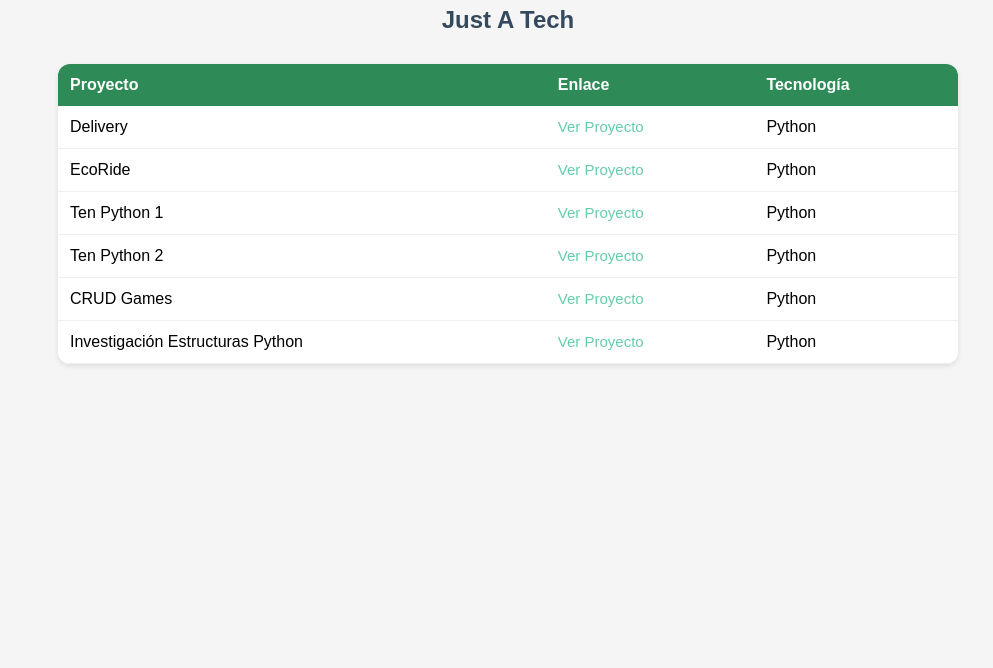
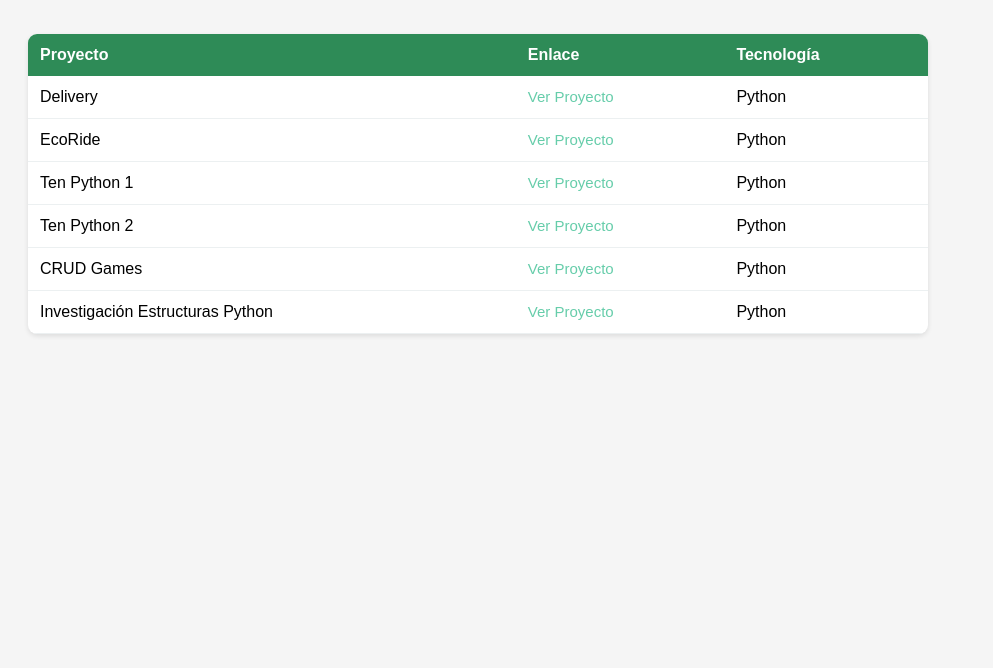
Before and after one commit to SaintDev00/Portafolio, a plain HTML site: page index.html in a window 1280 px wide. Shown: the part 132-800 px from the top of the page, without its empty margins (0-993 px from the left). Drawn offline with Linux system fonts and the light colour scheme.

Commit message:
Update index.html

```diff
--- a/index.html
+++ b/index.html
@@ -9,7 +9,7 @@
             font-family: Arial, sans-serif;
             max-width: 900px;
             margin: 5 auto;
-            padding: 50px;
+            padding: 20px;
             background-color: #f5f5f5;
         }
 
@@ -28,7 +28,7 @@
             width: 100%;
             border-collapse: collapse;
             background: white;
-            border-radius: 12px;
+            border-radius: 9px;
             overflow: hidden;
             box-shadow: 0 2px 5px rgba(0,0,0,0.1);
         }
```
